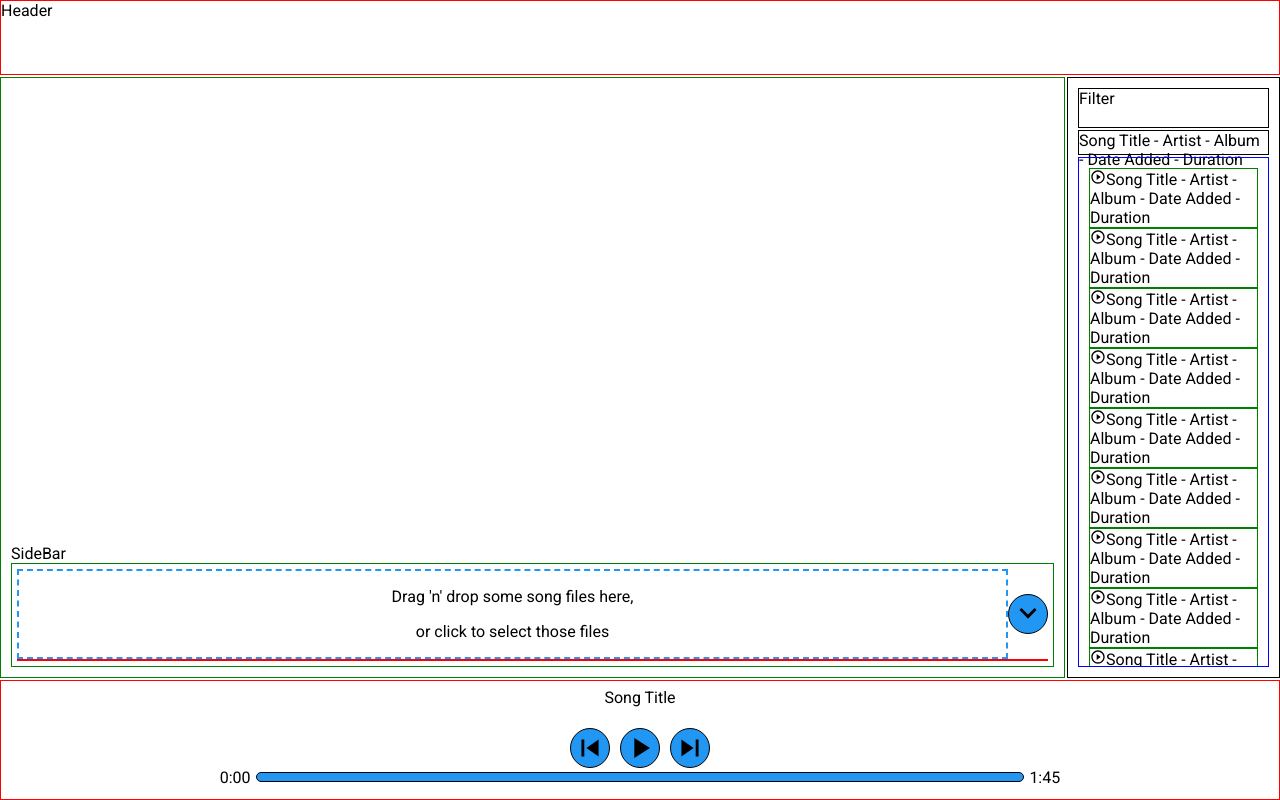
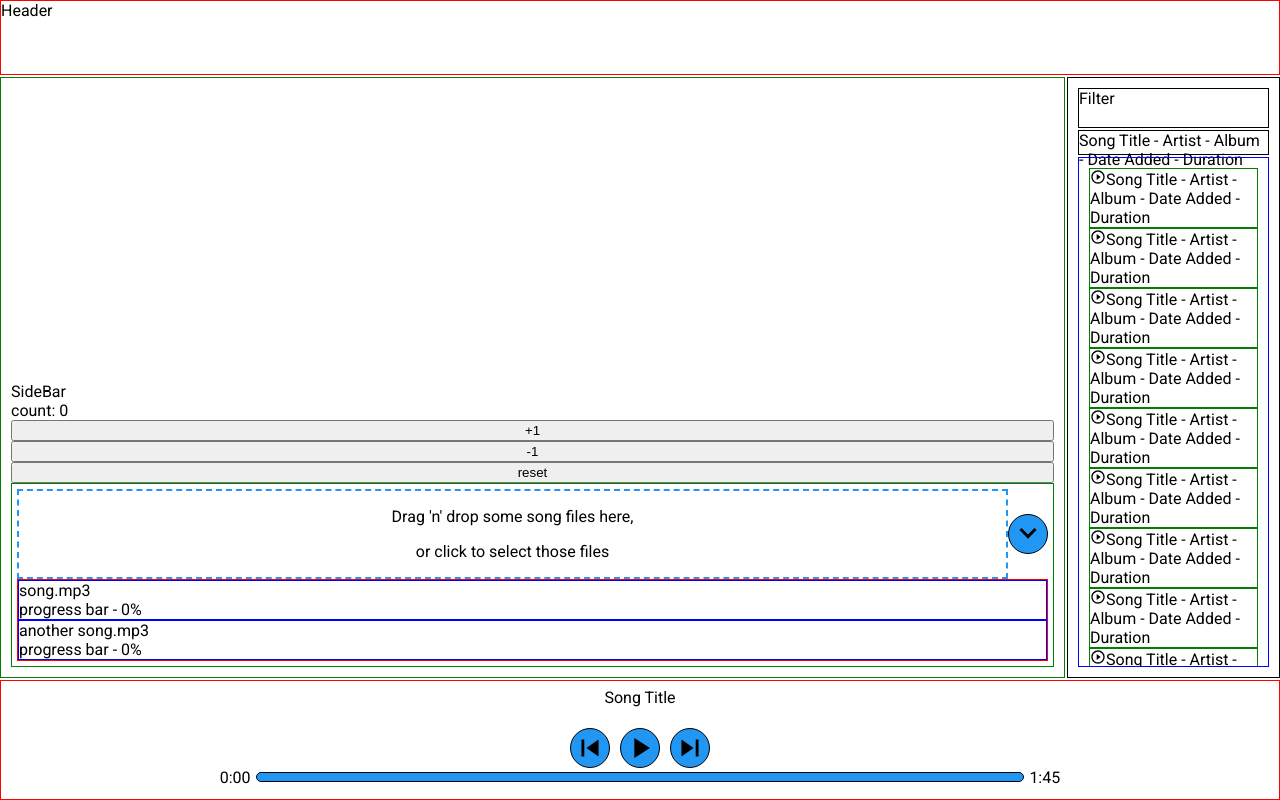
Before and after one commit to Maximtamgoo/music-streamer, a React (Create React App) app in the folder react-client/: page / in a window 1280 px wide. Both pictures are taken after a click on the button 1028 px from the left and 616 px from the top of the page. Built offline with nearby package versions, Linux system fonts and the light colour scheme.

Commit message:
added redux for state (wip)

```diff
--- a/react-client/package.json
+++ b/react-client/package.json
@@ -8,8 +8,12 @@
     "react-dom": "^16.13.1",
     "react-dropzone": "^10.2.2",
     "react-icons": "^3.9.0",
+    "react-redux": "^7.2.0",
     "react-scripts": "3.4.1",
-    "typeface-roboto": "0.0.75"
+    "redux": "^4.0.5",
+    "redux-thunk": "^2.3.0",
+    "typeface-roboto": "0.0.75",
+    "uuid": "^8.0.0"
   },
   "proxy": "http://localhost:3001",
   "scripts": {
--- a/react-client/src/components/SideBar/SideBar.jsx
+++ b/react-client/src/components/SideBar/SideBar.jsx
@@ -1,11 +1,22 @@
-import React from 'react'
+import React, { useReducer } from 'react'
 import './style/SideBar.css'
 import UploadsDropdown from '../UploadsDropdown/UploadsDropdown'
+import countReducer from '../../state/countReducer'
+import { increment, decrement, reset } from '../../state/countActions'
 
 const SideBar = () => {
+  // const dispatch = useDispatch()
+  // const count = useSelector(state => state.count)
+
+  const [state, dispatch] = useReducer(countReducer, {count: 0})
+
   return (
     <div className="side-bar">
       SideBar
+      <div>count: {state.count}</div>
+      <button onClick={() => dispatch(increment())}>+1</button>
+      <button onClick={() => dispatch(decrement())}>-1</button>
+      <button onClick={() => dispatch(reset())}>reset</button>
       <UploadsDropdown />
     </div>
   )
--- a/react-client/src/components/UploadsDropdown/FileDrop.jsx
+++ b/react-client/src/components/UploadsDropdown/FileDrop.jsx
@@ -3,13 +3,13 @@ import { useDropzone } from 'react-dropzone'
 import './style/FileDrop.css'
 // import extractMetadata from '../../utils/extractMetadata'
 
-const FileDrop = ({ uploadSongs }) => {
+const FileDrop = ({ getAcceptedFiles }) => {
   const onDrop = useCallback(acceptedFiles => {
     if (acceptedFiles.length === 0 || acceptedFiles.length > 20) return
     console.log('acceptedFiles:', acceptedFiles)
 
-    uploadSongs(acceptedFiles)
-  }, [uploadSongs])
+    getAcceptedFiles(acceptedFiles)
+  }, [getAcceptedFiles])
 
   const { getRootProps, getInputProps, isDragActive } = useDropzone({ onDrop })
 
--- a/react-client/src/components/UploadsDropdown/UploadsDropdown.jsx
+++ b/react-client/src/components/UploadsDropdown/UploadsDropdown.jsx
@@ -1,51 +1,59 @@
-import React, { useState, useEffect } from 'react'
-import axios from 'axios'
+import React, { useState } from 'react'
+import { useDispatch } from 'react-redux'
+import { uploadSongs } from '../../redux/uploadsActions'
+// import axios from 'axios'
 import './style/UploadsDropdown.css'
 import { MdKeyboardArrowUp, MdKeyboardArrowDown } from 'react-icons/md'
 import FileDrop from './FileDrop'
 import UploadsList from './UploadsList'
 
 const UploadsDropdown = () => {
+  const dispatch = useDispatch()
   const [showList, setShowList] = useState(false)
-  const [currentUploads, setCurrentUploads] = useState({})
-  // const [test, setTest] = useState({})
 
-  const uploadSongs = async (songs) => {
-    const promises = songs.map(async (song, index) => {
-      try {
-        const formData = new FormData()
-        formData.append('song', song)
-        return await axios.post('/api/upload/single', formData, {
-          onUploadProgress: (progressEvent) => {
-            const { loaded, total } = progressEvent
-            const completed = (loaded === total) ? true : false
-            setCurrentUploads((prevCurrentUploads) => ({ ...prevCurrentUploads, [index]: { name: song.name, completed, loaded, total } }))
-          }
-        })
-      } catch (error) {
-        return error
-      }
-    })
-    const res = await Promise.all(promises)
-    console.log('res:', res)
-    // console.log('last uploadsArray:', uploadsArray)
+  const getAcceptedFiles = async (songs) => {
+    dispatch(uploadSongs(songs))
+    console.log('end of dispatch')
   }
 
-  useEffect(() => {
-    console.log('currentUploads:', currentUploads)
-  }, [currentUploads])
+  // const [currentUploads, setCurrentUploads] = useState({})
+
+  // const uploadSongs = async (songs) => {
+  //   const promises = songs.map(async (song, index) => {
+  //     try {
+  //       const formData = new FormData()
+  //       formData.append('song', song)
+  //       return await axios.post('/api/upload/single', formData, {
+  //         onUploadProgress: (progressEvent) => {
+  //           const { loaded, total } = progressEvent
+  //           const completed = (loaded === total) ? true : false
+  //           setCurrentUploads((prevCurrentUploads) => ({ ...prevCurrentUploads, [index]: { name: song.name, completed, loaded, total } }))
+  //         }
+  //       })
+  //     } catch (error) {
+  //       return error
+  //     }
+  //   })
+  //   const res = await Promise.all(promises)
+  //   console.log('res:', res)
+  //   // console.log('last uploadsArray:', uploadsArray)
+  // }
+
+  // useEffect(() => {
+  //   console.log('currentUploads:', currentUploads)
+  // }, [currentUploads])
 
 
   return (
     <div className="uploads-dropdown">
       <div className="dropdown-top">
-        <FileDrop uploadSongs={uploadSongs} />
+        <FileDrop getAcceptedFiles={getAcceptedFiles}/>
         <button className="icon-btn icon-btn-drop" onClick={() => setShowList(!showList)}>
           {showList ? <MdKeyboardArrowDown className="icon" /> :
             <MdKeyboardArrowUp className="icon" />}
         </button>
       </div>
-      {showList ? <UploadsList currentUploads={currentUploads} /> : null}
+      {showList ? <UploadsList /> : null}
     </div>
   )
 }
--- a/react-client/src/components/UploadsDropdown/UploadsItem.jsx
+++ b/react-client/src/components/UploadsDropdown/UploadsItem.jsx
@@ -1,14 +1,17 @@
 import React from 'react'
 
-const UploadsItem = ({ name, completed }) => {
+const UploadsItem = ({ name, loaded, total }) => {
+
+  const percent = (!loaded || !total) ? 0 : Math.floor((loaded / total) * 100)
+
   return (
     <div className="uploads-item">
       <div>
         {name}
       </div>
       <div>
-        progress bar - completed: {String(completed)}
-      </div>
+        progress bar - {percent}%
+        </div>
     </div>
   )
 }
--- a/react-client/src/components/UploadsDropdown/UploadsList.jsx
+++ b/react-client/src/components/UploadsDropdown/UploadsList.jsx
@@ -1,15 +1,21 @@
 import React from 'react'
 import './style/UploadsList.css'
+import { useSelector } from 'react-redux'
 import UploadsItem from './UploadsItem'
 
-const UploadsList = ({ currentUploads }) => {
+const UploadsList = () => {
+  const uploads = useSelector(state => state)
 
   return (
     <div className="uploads-list">
-      {Object.keys(currentUploads).map((e, i) => {
-        // const info = { name: e.name }
+      {Object.keys(uploads).map((e, i) => {
+        const { name, loaded, total } = uploads[e]
         return (
-          <UploadsItem key={i} name={currentUploads[e].name} completed={currentUploads[e].completed}/>
+          <UploadsItem key={i}
+            name={name}
+            loaded={loaded}
+            total={total}
+          />
         )
       })}
     </div>
--- a/react-client/src/index.jsx
+++ b/react-client/src/index.jsx
@@ -1,12 +1,31 @@
 import React from 'react'
 import ReactDOM from 'react-dom'
+
+import { Provider } from 'react-redux'
+import { createStore, applyMiddleware } from 'redux'
+import ReduxThunk from 'redux-thunk'
+
+import uploadsReducer from './redux/uploadsReducer'
+import { addUploadItem } from './redux/uploadsActions'
+
 import 'typeface-roboto'
 import './index.css'
 import App from './components/App'
 
+const store = createStore(uploadsReducer, applyMiddleware(ReduxThunk))
+
+store.subscribe(() => {
+  const state = store.getState()
+  console.log(state)
+})
+store.dispatch(addUploadItem({ id: 2, name: 'song.mp3' }))
+store.dispatch(addUploadItem({ id: 4, name: 'another song.mp3' }))
+
 ReactDOM.render(
   <React.StrictMode>
-    <App />
+    <Provider store={store}>
+      <App />
+    </Provider>
   </React.StrictMode>,
   document.getElementById('root')
 )
--- /dev/null
+++ b/react-client/src/redux/uploadsActions.js
@@ -0,0 +1,42 @@
+import axios from 'axios'
+import { v1 as uuidv1 } from 'uuid'
+
+export const uploadSongs = (songs) => {
+  return async (dispatch) => {
+    songs.map(async (song, index) => {
+      console.log('song:', song)
+      try {
+        const formData = new FormData()
+        formData.append('song', song)
+        const id = uuidv1()
+        dispatch(addUploadItem({ id, name: song.name }))
+        const res = await axios.post('/api/upload/single', formData, {
+          onUploadProgress: (progressEvent) => {
+            // console.log('progressEvent:', progressEvent)
+            const { loaded, total } = progressEvent
+            dispatch(updateProgress(id, loaded, total))
+          }
+        })
+        // dispatch(addSong)
+      } catch (error) {
+        console.log('uploadSongs error:', error)
+        // dispatch()
+      }
+    })
+
+  }
+}
+
+export const addUploadItem = ({ id, name }) => ({
+  type: 'ADD_UPLOAD_ITEM',
+  id, name, loaded: null, total: null
+})
+
+export const updateProgress = (id, loaded, total) => ({
+  type: 'UPDATE_PROGRESS',
+  id, loaded, total
+})
+
+export const removeUploadItem = () => ({
+  type: 'REMOVE_UPLOAD_ITEM'
+})
--- /dev/null
+++ b/react-client/src/redux/uploadsReducer.js
@@ -0,0 +1,23 @@
+// const initState = {
+//   34253461523: {
+//     name: 'song.mp3',
+//     loaded: null,
+//     total: null
+//   }
+// }
+
+const initState = {}
+
+const uploadsReducer = (state = initState, action) => {
+  const { id, name, loaded, total } = action
+  switch (action.type) {
+    case 'ADD_UPLOAD_ITEM':
+      return { ...state, [id]: { name, loaded, total } }
+    case 'UPDATE_PROGRESS':
+      return { ...state, [id]: { ...state[id], loaded, total } }
+    default:
+      return state
+  }
+}
+
+export default uploadsReducer
--- /dev/null
+++ b/react-client/src/state/countActions.js
@@ -0,0 +1,15 @@
+export const INCREMENT = 'INCREMENT'
+export const DECREMENT = 'DECREMENT'
+export const RESET = 'RESET'
+
+export const increment = () => ({
+  type: INCREMENT
+})
+
+export const decrement = () => ({
+  type: DECREMENT
+})
+
+export const reset = () => ({
+  type: RESET
+})
--- /dev/null
+++ b/react-client/src/state/countReducer.js
@@ -0,0 +1,16 @@
+import {INCREMENT, DECREMENT, RESET} from './countActions'
+
+const countReducer = (state, action) => {
+  switch (action.type) {
+    case INCREMENT:
+      return { count: state.count + 1 }
+    case DECREMENT:
+      return { count: state.count - 1 }
+    case RESET:
+      return { count: 0 }
+    default:
+      return state
+  }
+}
+
+export default countReducer
```
Also changed, not shown: 1 other file (tests, documents, lock files or other folders).
